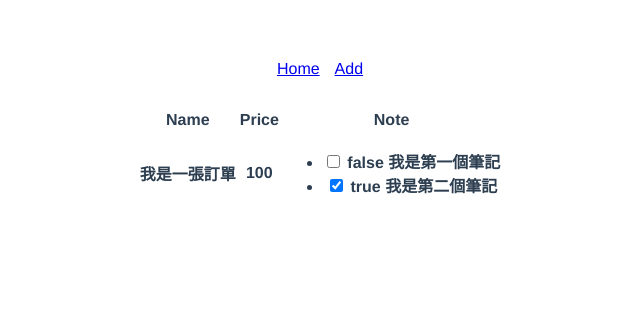
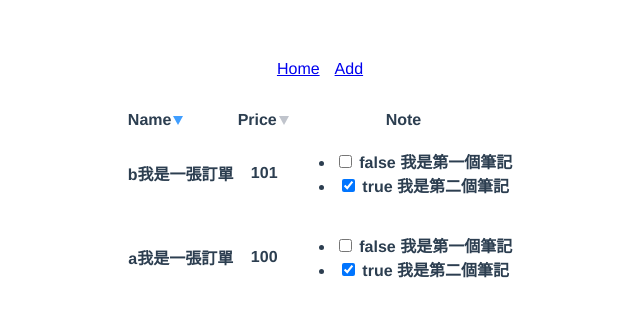
Before and after one commit to Wei12345/inquartik.interview.front-end, a Vue app: page / in a window 1280 px wide. Shown: the top 316 px of the page, without its empty margins (320-960 px from the left). Built offline with nearby package versions, Linux system fonts and the light colour scheme.

Commit message:
feat: add order-sort

```diff
--- /dev/null
+++ b/src/components/SortTool.vue
@@ -0,0 +1,89 @@
+<template>
+  <div class="sort-tool" @click="sortChange">
+    <div :class="sortClass"></div>
+  </div>
+</template>
+
+<script>
+import { computed } from 'vue';
+
+export const Sort = {
+  ASC: 'ASC',
+  DESC: 'DESC'
+}
+
+const INIT_SORT = Sort.DESC;
+
+const nextSort = {
+  [Sort.ASC]: Sort.DESC,
+  [Sort.DESC]: Sort.ASC
+}
+
+export default {
+  name: 'SortTool',
+  props: ['sortKey', 'isActive', 'sort'],
+  setup(props, { emit }) {
+    const isActive = computed(() => props.sortKey === props.sort.key);
+
+    const sortClass = computed(() => {
+      const baseClass = ['sort-arrow'];
+
+      if (!isActive.value) {
+        return [...baseClass, 'desc'];
+      }
+
+      if (props.sort.value === Sort.ASC) {
+        return [...baseClass, 'is-active', 'asc'];
+      }
+
+      return [...baseClass, 'is-active', 'desc'];
+    })
+
+    const sortChange = () => {
+      if (isActive.value) {
+        emit('update:sort', {
+          key: props.sortKey,
+          value: nextSort[props.sort.value]
+        });
+        return
+      }
+
+      emit('update:sort', {
+        key: props.sortKey,
+        value: INIT_SORT
+      });
+    }
+
+    return {
+      sortClass,
+      sortChange
+    }
+  }
+}
+</script>
+
+<style lang="scss" scoped>
+  .sort-tool {
+    padding: 2px;
+    cursor: pointer;
+    .sort-arrow {
+      width: 0;
+      height: 0;
+      border-style: solid;
+    }
+    .asc {
+      border-width: 0 5px 9px 5px;
+      border-color: transparent transparent #c0c4cc;
+      &.is-active {
+        border-color: transparent transparent #409eff;
+      }
+    }
+    .desc {
+      border-width: 9px 5px 0 5px;
+      border-color: #c0c4cc transparent transparent;
+      &.is-active {
+        border-color: #409eff transparent transparent;
+      }
+    }
+  }
+</style>
--- a/src/pages/Home/Index.vue
+++ b/src/pages/Home/Index.vue
@@ -18,8 +18,17 @@ export default {
     const orders = ref([
       {
         id: uniqueNumber(),
-        name: '我是一張訂單',
+        name: 'a我是一張訂單',
         price: 100,
+        notes: [
+          { id: uniqueNumber(), isCompleted: false, text: '我是第一個筆記' },
+          { id: uniqueNumber(), isCompleted: true, text: '我是第二個筆記' }
+        ]
+      },
+      {
+        id: uniqueNumber(),
+        name: 'b我是一張訂單',
+        price: 101,
         notes: [
           { id: uniqueNumber(), isCompleted: false, text: '我是第一個筆記' },
           { id: uniqueNumber(), isCompleted: true, text: '我是第二個筆記' }
--- a/src/pages/Home/components/OrderList.vue
+++ b/src/pages/Home/components/OrderList.vue
@@ -1,20 +1,22 @@
 <template>
-  <table>
+  <table class="table-list">
     <thead>
       <tr>
-        <th>Name</th>
-        <th>Price</th>
+        <th>
+          <div class="list-th-content">Name <SortTool :sortKey="SortKey.NAME" v-model:sort="sort" /></div>
+        </th>
+        <th><div class="list-th-content">Price <SortTool :sortKey="SortKey.PRICE" v-model:sort="sort" /></div></th>
         <th>Note</th>
       </tr>
     </thead>
     <tbody>
-      <tr v-for="(order, orderIndex) in orders" :key="order.id">
+      <tr v-for="(order) in sortedOrderes" :key="order.id">
         <th>{{ order.name }}</th>
         <th>{{ order.price }}</th>
         <th>
           <ul>
-            <li v-for="(note, noteIndex) in order.notes" :key="note.id">
-              <input type="checkbox" :checked="note.isCompleted" @change="noteIsCompletedChange({ orderIndex, noteIndex } , $event)"/>
+            <li v-for="(note) in order.notes" :key="note.id">
+              <input type="checkbox" :checked="note.isCompleted" @change="noteIsCompletedChange({ orderId: order.id, noteId: note.id } , $event)"/>
               {{ note.isCompleted }}
               {{ note.text }}
             </li>
@@ -26,22 +28,59 @@
 </template>
 
 <script>
-import { toRef } from 'vue';
+import { toRef, ref, computed } from 'vue';
+
+import SortTool, { Sort } from '@/components/SortTool';
 
 export default {
   name: 'OrderList',
+  components: { SortTool },
   props: ['orders'],
   emits: ['update:orders'],
   setup(props, { emit }) {
-    const noteIsCompletedChange = ({ orderIndex, noteIndex }, event) => {
+    const SortKey = {
+      NAME: 'name',
+      PRICE: 'price'
+    }
+    const sort = ref({
+      key: SortKey.NAME,
+      value: Sort.DESC
+    });
+
+    const sortedOrderes = computed(() => {
+      const newOrders = toRef(props, 'orders');
+      if (sort.value.key === SortKey.NAME) {
+        newOrders.value.sort((a, b) => sort.value.value === Sort.ASC ? a.name.localeCompare(b.name) : b.name.localeCompare(a.name));
+        return newOrders.value
+      }
+
+      newOrders.value.sort((a, b) => sort.value.value === Sort.ASC ? a.price - b.price : b.price - a.price);
+      return newOrders.value
+    });
+
+    const noteIsCompletedChange = ({ orderId, noteId }, event) => {
       const newOrders = toRef(props, 'orders')
+      const orderIndex = newOrders.value.findIndex(order => order.id === orderId);
+      const noteIndex = newOrders.value[orderIndex].notes.findIndex(note => note.id === noteId);
       newOrders.value[orderIndex].notes[noteIndex].isCompleted = event.target.checked;
       emit('update:orders', newOrders.value)
     }
 
     return {
+      SortKey,
+      sort,
+      sortedOrderes,
       noteIsCompletedChange
     }
   }
 }
 </script>
+
+<style lang="scss" scoped>
+  .table-list {
+    .list-th-content {
+      display: flex;
+      align-items: center;
+    }
+  }
+</style>
```
